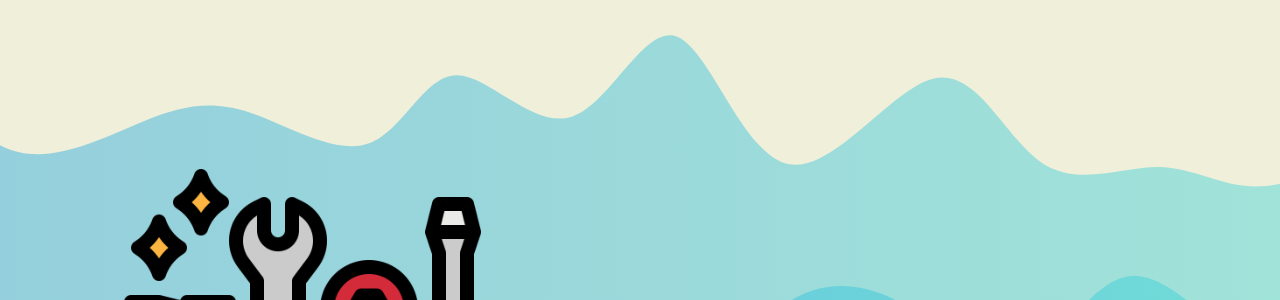
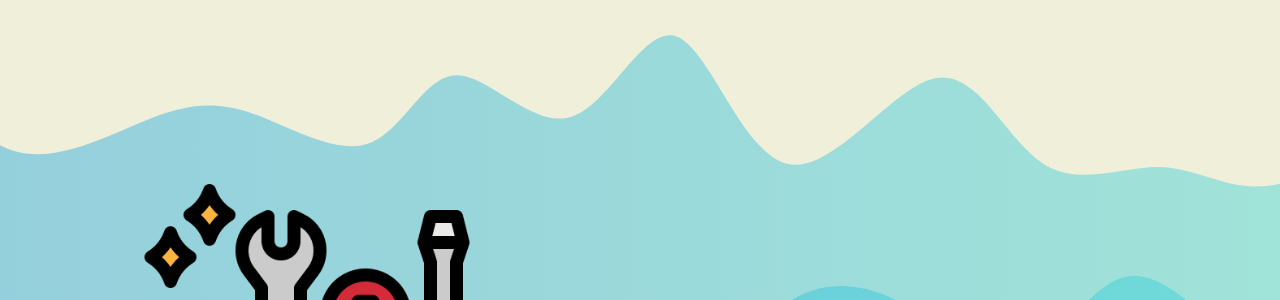
Before and after one commit to LuisTerceroIII/samurai-dev-web, a Gatsby site: page /projects in a window 1280 px wide. Shown: the part 110-410 px from the top of the page. Built offline with nearby package versions, Linux system fonts and the light colour scheme; Gatsby itself is replaced by a stand-in of ours.

Commit message:
test deploy

```diff
--- a/src/assets/css/global.module.css
+++ b/src/assets/css/global.module.css
@@ -77,7 +77,7 @@ a {
 }
 .image {
   grid-area: image;
-  transform: scale(.7);
+  transform: scale(.65);
 }
 .titleBox {
   display: flex;
```
